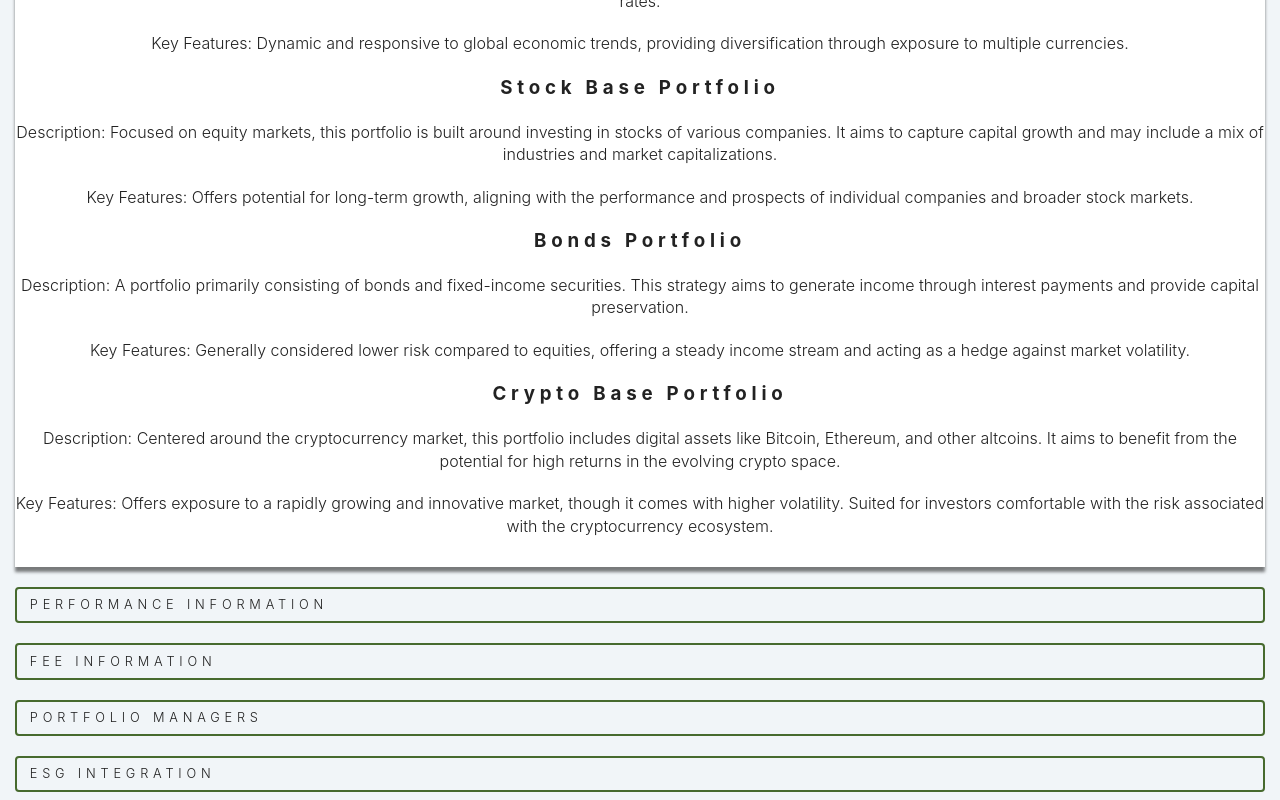
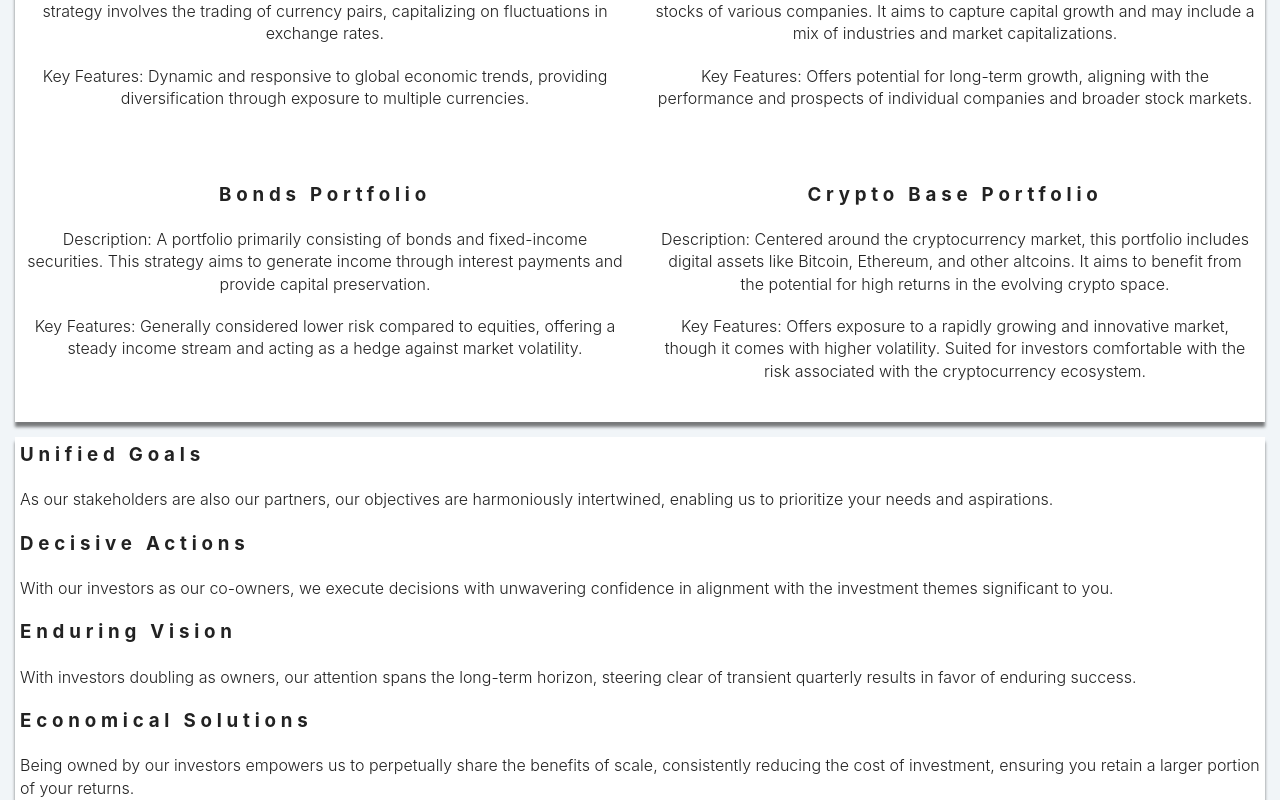
Before and after one commit to h3ktorr/fortuino, a React (Create React App) app: page / in a window 1280 px wide. Shown: the part 1260-2060 px from the top of the page. Built offline with nearby package versions, Linux system fonts and the light colour scheme; no server answers.

Commit message:
second commit

```diff
--- a/src/context.js
+++ b/src/context.js
@@ -1,8 +1,8 @@
 import React, { useState, useContext, useEffect } from 'react'
-import { useCallback } from 'react'
+// import { useCallback } from 'react'
 
 const btcUrl =
-  "https://alpha-vantage.p.rapidapi.com/query?from_currency=BTC&function=CURRENCY_EXCHANGE_RATE&to_currency=USD";
+"https://alpha-vantage.p.rapidapi.com/query?from_currency=BTC&function=CURRENCY_EXCHANGE_RATE&to_currency=USD";
 const btcOptions = {
   method: "GET",
   headers: {
@@ -10,14 +10,6 @@ const btcOptions = {
     "X-RapidAPI-Host": "alpha-vantage.p.rapidapi.com",
   },
 };
-
-try {
-  const response = await fetch(btcUrl, btcOptions);
-  const result = await response.json();
-  console.log(result);
-} catch (error) {
-  console.error(error);
-}
 
 const forexUrl =
   "https://alpha-vantage.p.rapidapi.com/query?function=FX_INTRADAY&interval=5min&to_symbol=USD&from_symbol=EUR&datatype=json&outputsize=compact";
@@ -29,14 +21,6 @@ const forexOptions = {
   },
 };
 
-try {
-  const response = await fetch(forexUrl, forexOptions);
-  const result = await response.text();
-  console.log(result);
-} catch (error) {
-  console.error(error);
-}
-
 const stocksUrl =
   "https://alpha-vantage.p.rapidapi.com/query?interval=5min&function=TIME_SERIES_INTRADAY&symbol=MSFT&datatype=json&output_size=compact";
 const stocksOptions = {
@@ -47,15 +31,6 @@ const stocksOptions = {
   },
 };
 
-try {
-  const response = await fetch(stocksUrl, stocksOptions);
-  const result = await response.text();
-  console.log(result);
-} catch (error) {
-  console.error(error);
-}
-
-
 
 
 const AppContext = React.createContext()
@@ -63,6 +38,45 @@ const AppContext = React.createContext()
 const AppProvider = ({ children }) => {
   const [loading, setLoading] = useState(false)
   const [isSidebarOpen, setIsSidebarOpen] = useState(false)
+  const [btcData, setBtcData] = useState({});
+  const [forexData, setForexData] = useState({});
+  const [stocksData, setStocksData] = useState({});
+
+  const getBtcData = async() => {
+    try {
+      const response = await fetch(btcUrl, btcOptions);
+      const result = await response.json();
+      console.log(result["Realtime Currency Exchange Rate"]);
+    } catch (error) {
+      console.error(error);
+    }
+  }
+
+  const getForexData = async() => {
+    try {
+      const response = await fetch(forexUrl, forexOptions);
+      const result = await response.json();
+      console.log(result);
+    } catch (error) {
+      console.error(error);
+    }
+  }
+
+  const getStocksData = async() => {
+    try {
+      const response = await fetch(stocksUrl, stocksOptions);
+      const result = await response.json();
+      console.log(result);
+    } catch (error) {
+      console.error(error);
+    }
+  }
+
+  // useEffect(()=>{
+  //   getBtcData()
+  //   getForexData()
+  //   getStocksData()
+  // }, [])
 
   const openSidebar = () => {
     setIsSidebarOpen(true)
--- a/src/index.css
+++ b/src/index.css
@@ -293,7 +293,7 @@ Home
   background-color: #fff;
 }
 
-.main-page{
+.main-portfolio{
   text-align: center;
   padding: 10px 0;
   height: 100%;
@@ -316,15 +316,23 @@ Home
 @keyframes welcome-img{
   25%{
     background: url(./images/beautiful-1687955_1280.jpg);
+    background-size: cover;
+    background-repeat: no-repeat;
   }
   50%{
     background: url(./images/beautiful-girl-2003650_1280.jpg);
+    background-size: cover;
+    background-repeat: no-repeat;
   }
   75%{
     background: url(./images/kids-2408614_1280.jpg);
+    background-size: cover;
+    background-repeat: no-repeat;
   }
   100%{
     background: url(./images/man-2425121_1280.jpg);
+    background-size: cover;
+    background-repeat: no-repeat;
   }
 }
 
@@ -334,8 +342,24 @@ Home
   font-size: .9rem;
 }
 
-.main-text{
+.portfolio-text{
   text-align: center;
+}
+
+@media screen and (min-width: 800px) {
+  .portfolios{
+    display: grid;
+    grid-template-columns: repeat(2, 1fr);
+    grid-template-rows: repeat(2, 1fr);
+    gap: 10px;
+  }
+  .single-portfolio{
+    padding: 10px;
+  }
+  .main-information{
+    display: flex;
+    justify-content: space-evenly;
+  }
 }
 
 .main-information{
@@ -346,16 +370,27 @@ Home
   margin: 5px 0;
 }
 
-@media screen and (min-width: 800px){
-  .main-information{
-    display: grid;
-    grid-gap: 10px;
-    grid-row: 1fr 1fr;
-  }
-}
-
 /*
 ======
 About
 ======
 */
+
+.about-mission{
+  display: flex;
+  overflow: scroll;
+}
+
+.mission-img{
+  width: 300px;
+  height: 200px;
+}
+
+.mission{
+  margin: 15px;
+  padding: 10px;
+
+}
+.who-we-serve{
+  text-align: center;
+}
--- a/src/pages/Home.js
+++ b/src/pages/Home.js
@@ -30,12 +30,12 @@ const Home = () => {
           Fortuino for yourself and your loved ones.
         </p>
       </div>
-      <div className="page-center main-page">
+      <div className="main-portfolio page-center">
         <button className="btn ">
           <Link to="/register">Register</Link>
         </button>
         <h3>PORTFOLIOS AT YOUR SERVICE</h3>
-        <p className="main-text">
+        <p className="portfolio-text">
           Portfolios are tailored to align with individual investment objectives
           and preferences. Recognizing the uniqueness of each investor's
           journey, we stand by our clients as dedicated partners, attentively
@@ -48,15 +48,51 @@ const Home = () => {
           preferences and risk appetites, providing clients with a range of
           options to align with their financial goals.
         </p>
+        <div className="portfolios">
+          {Portfolio.map((item) => {
+            const { id, title, description, features } = item;
+            return (
+              <div key={id} className="single-portfolio">
+                <h3>{title}</h3>
+                <p>Description: {description}</p>
+                <p>Key Features: {features}</p>
+              </div>
+            );
+          })}
+        </div>
+      </div>
+      <div className="page-center">
         <div>
-          {Portfolio.map(item => {
-            const {id, title, description, features} = item;
-            return <div key={id}>
-              <h3>{title}</h3>
-              <p>Description: {description}</p>
-              <p>Key Features: {features}</p>
-            </div>
-          })}
+          <h3>Unified Goals</h3>
+          <p>
+            As our stakeholders are also our partners, our objectives are
+            harmoniously intertwined, enabling us to prioritize your needs and
+            aspirations.
+          </p>
+        </div>
+        <div>
+          <h3>Decisive Actions</h3>
+          <p>
+            With our investors as our co-owners, we execute decisions with
+            unwavering confidence in alignment with the investment themes
+            significant to you.
+          </p>
+        </div>
+        <div>
+          <h3>Enduring Vision</h3>
+          <p>
+            With investors doubling as owners, our attention spans the long-term
+            horizon, steering clear of transient quarterly results in favor of
+            enduring success.
+          </p>
+        </div>
+        <div>
+          <h3>Economical Solutions</h3>
+          <p>
+            Being owned by our investors empowers us to perpetually share the
+            benefits of scale, consistently reducing the cost of investment,
+            ensuring you retain a larger portion of your returns.
+          </p>
         </div>
       </div>
       <ul className="main-information">
```
Also changed, not shown: src/pages/About.js (+106 -63 lines).
